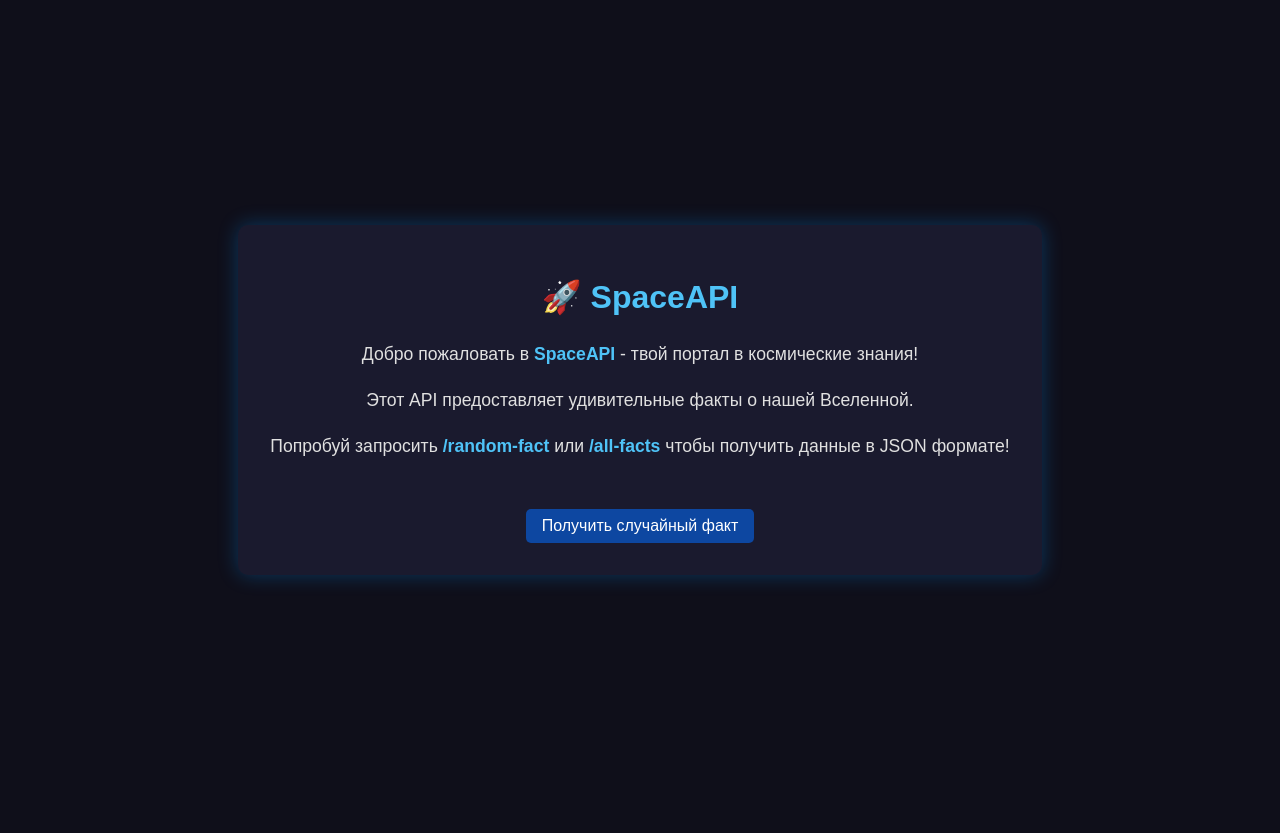
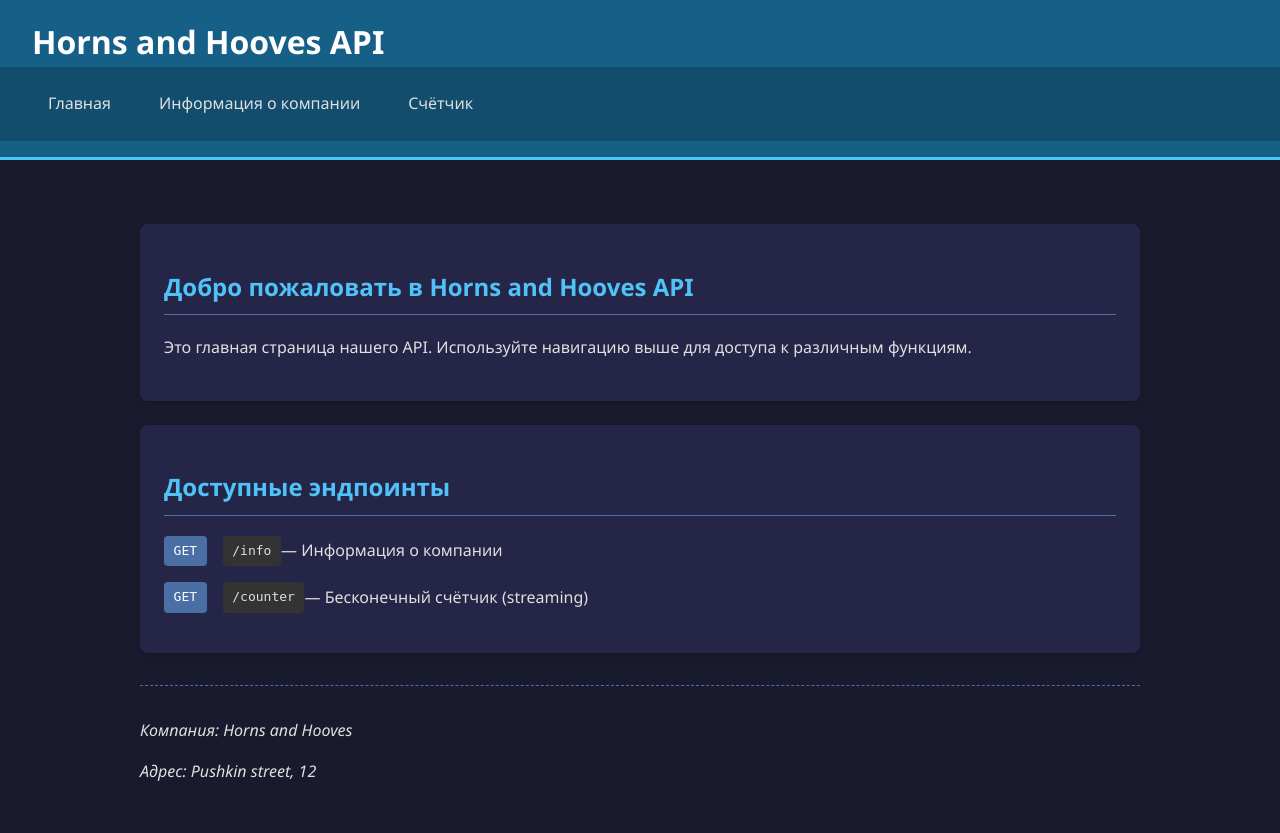
Before and after one commit to jendox/space-api, a FastAPI app: page / in a window 1280 px wide. Before the commit the page ends 584 px from the top, so only its background shows below. Run offline with FastAPI, Linux system fonts and the light colour scheme.

Commit message:
added .editorconfig & ruff.toml

```diff
--- a/api.py
+++ b/api.py
@@ -1,18 +1,9 @@
 import asyncio
-import random
 from itertools import count
 from pathlib import Path
 
 from fastapi import APIRouter
 from starlette.responses import HTMLResponse, StreamingResponse
-
-space_facts = [
-    {"id": 1, "fact": "На Сатурне и Юпитере идут дожди из алмазов"},
-    {"id": 2, "fact": "Солнечному свету требуется 8 минут 20 секунд, чтобы достичь Земли"},
-    {"id": 3, "fact": "В космосе тьма, потому что нет атмосферы, которая рассеивает свет"},
-    {"id": 4, "fact": "МКС - самый дорогой объект, когда-либо построенный человечеством"},
-    {"id": 5, "fact": "Венера - самая горячая планета в Солнечной системе"},
-]
 
 company_info = {"company_name": "Horns and Hooves", "company_address": "Pushkin street, 12"}
 
@@ -21,8 +12,11 @@ router = APIRouter()
 
 def read_html_file():
     path = Path("templates/index.html")
-    with open(path, "r") as file:
-        return file.read()
+    with open(path, "r", encoding="utf-8") as file:
+        content = file.read()
+        return content.replace("{{company_name}}", company_info["company_name"]).replace(
+            "{{company_address}}", company_info["company_address"]
+        )
 
 
 @router.get(
@@ -34,42 +28,20 @@ async def main_page():
     return read_html_file()
 
 
-@router.get(
-    path="/info",
-    description="Get company info"
-)
+@router.get(path="/info", description="Get company info")
 async def get_info():
     return company_info
 
 
-@router.get(
-    path="/counter",
-    description="Get endless counter"
-)
+@router.get(path="/counter", description="Get endless counter")
 async def get_counter():
     async def counter_generator():
         counter = count(start=1, step=1)
         while True:
             await asyncio.sleep(0.5)
-            yield f"{next(counter)} "
+            yield f"{counter.__next__()} "
 
     return StreamingResponse(
         counter_generator(),
         media_type="text/html",
     )
-
-
-@router.get(
-    path="/random-fact",
-    description="Get one random fact about space"
-)
-async def get_random_fact():
-    return random.choice(space_facts)
-
-
-@router.get(
-    path="/all-facts",
-    description="Get all facts about space"
-)
-async def get_all_facts():
-    return {"facts": space_facts, "count": len(space_facts), "status": "success"}
--- a/main.py
+++ b/main.py
@@ -2,6 +2,7 @@ from fastapi import FastAPI
 
 from api import router
 
-app = FastAPI(title="SpaceAPI", version="0.1", description="Find out interesting facts about space")
+app = FastAPI(title="Horn&Hooves API", version="0.1",
+              description="Find out interesting facts about space")
 
 app.include_router(router=router)
--- a/pyproject.toml
+++ b/pyproject.toml
@@ -7,7 +7,8 @@ readme = "README.md"
 
 [tool.poetry.dependencies]
 python = "^3.12"
-fastapi = {extras = ["standart"], version = "^0.116.1"}
+fastapi = {extras = ["standard"], version = "^0.116.1"}
+editorconfig-checker = "^3.2.1"
 
 
 [build-system]
--- a/templates/index.html
+++ b/templates/index.html
@@ -1,62 +1,133 @@
 <!DOCTYPE html>
-<html>
+<html lang="ru">
 <head>
-        <title>SpaceAPI - Исследуй космос</title>
+    <meta charset="UTF-8">
+    <meta name="viewport" content="width=device-width, initial-scale=1.0">
+    <title>Horns and Hooves</title>
     <style>
+        :root {
+            --primary-color: #4a6fa5;
+            --secondary-color: #166088;
+            --accent-color: #4fc3f7;
+            --dark-bg: #1a1a2e;
+            --light-text: #e0e0e0;
+        }
         body {
-                font-family: 'Arial', sans-serif;
-                background-color: #0f0f1a;
-                color: #e0e0e0;
+            font-family: 'Segoe UI', Tahoma, Geneva, Verdana, sans-serif;
+            background-color: var(--dark-bg);
+            color: var(--light-text);
             margin: 0;
             padding: 0;
-                display: flex;
-                justify-content: center;
-                align-items: center;
-                height: 100vh;
-                text-align: center;
+            line-height: 1.6;
         }
         .container {
-                max-width: 800px;
+            max-width: 1000px;
+            margin: 0 auto;
             padding: 2rem;
-                background-color: #1a1a2e;
-                border-radius: 10px;
-                box-shadow: 0 0 20px rgba(0, 150, 255, 0.3);
+        }
+        header {
+            background-color: var(--secondary-color);
+            padding: 1rem 0;
+            margin-bottom: 2rem;
+            border-bottom: 3px solid var(--accent-color);
         }
         h1 {
-                color: #4fc3f7;
+            color: white;
+            margin: 0;
+            padding: 0 2rem;
+        }
+        h2 {
+            color: var(--accent-color);
+            border-bottom: 1px solid var(--primary-color);
+            padding-bottom: 0.5rem;
+        }
+        .nav-links {
+            display: flex;
+            gap: 1rem;
+            padding: 1rem 2rem;
+            background-color: rgba(0, 0, 0, 0.2);
+        }
+        .nav-link {
+            color: var(--light-text);
+            text-decoration: none;
+            padding: 0.5rem 1rem;
+            border-radius: 4px;
+            transition: all 0.3s ease;
+        }
+        .nav-link:hover {
+            background-color: var(--primary-color);
+            transform: translateY(-2px);
+        }
+        .card {
+            background-color: #252547;
+            padding: 1.5rem;
+            border-radius: 8px;
             margin-bottom: 1.5rem;
+            box-shadow: 0 4px 6px rgba(0, 0, 0, 0.1);
         }
-            p {
-                font-size: 1.1rem;
-                line-height: 1.6;
+        .endpoint {
+            display: flex;
+            margin-bottom: 1rem;
+            align-items: center;
         }
-            .highlight {
-                color: #4fc3f7;
-                font-weight: bold;
+        .endpoint-method {
+            background-color: var(--primary-color);
+            color: white;
+            padding: 0.3rem 0.6rem;
+            border-radius: 4px;
+            margin-right: 1rem;
+            font-family: monospace;
         }
-            .api-link {
-                display: inline-block;
+        .endpoint-path {
+            font-family: monospace;
+            background-color: #333;
+            padding: 0.3rem 0.6rem;
+            border-radius: 4px;
+        }
+        .company-info {
+            font-style: italic;
             margin-top: 2rem;
-                padding: 0.5rem 1rem;
-                background-color: #0d47a1;
-                color: white;
-                text-decoration: none;
-                border-radius: 5px;
-                transition: all 0.3s;
-            }
-            .api-link:hover {
-                background-color: #1565c0;
-                transform: translateY(-2px);
+            padding-top: 1rem;
+            border-top: 1px dashed var(--primary-color);
         }
     </style>
 </head>
 <body>
+    <header>
+        <h1>Horns and Hooves API</h1>
+        <div class="nav-links">
+            <a href="/" class="nav-link">Главная</a>
+            <a href="/info" target="_blank" class="nav-link">Информация о компании</a>
+            <a href="/counter" target="_blank" class="nav-link">Счётчик</a>
+        </div>
+    </header>
+
     <div class="container">
-            <h1>🚀 SpaceAPI</h1>
-            <p>Добро пожаловать в <span class="highlight">SpaceAPI</span> - твой портал в космические знания!</p>
-            <p>Этот API предоставляет удивительные факты о нашей Вселенной.</p>
-            <p>Попробуй запросить <span class="highlight">/random-fact</span> или <span class="highlight">/all-facts</span> чтобы получить данные в JSON формате!</p>
-            <a href="/random-fact" class="api-link">Получить случайный факт</a>
+        <div class="card">
+            <h2>Добро пожаловать в Horns and Hooves API</h2>
+            <p>Это главная страница нашего API. Используйте навигацию выше для доступа к различным функциям.</p>
+        </div>
+
+        <div class="card">
+            <h2>Доступные эндпоинты</h2>
+
+            <div class="endpoint">
+                <span class="endpoint-method">GET</span>
+                <span class="endpoint-path">/info</span>
+                <span>— Информация о компании</span>
+            </div>
+
+            <div class="endpoint">
+                <span class="endpoint-method">GET</span>
+                <span class="endpoint-path">/counter</span>
+                <span>— Бесконечный счётчик (streaming)</span>
+            </div>
+        </div>
+
+        <div class="company-info">
+            <p>Компания: {{company_name}}</p>
+            <p>Адрес: {{company_address}}</p>
+        </div>
     </div>
 </body>
 </html>
```
Also changed, not shown: ruff.toml (added, +14 -0 lines), 2 other files. Lines whose indentation alone changed are shown as unchanged.
